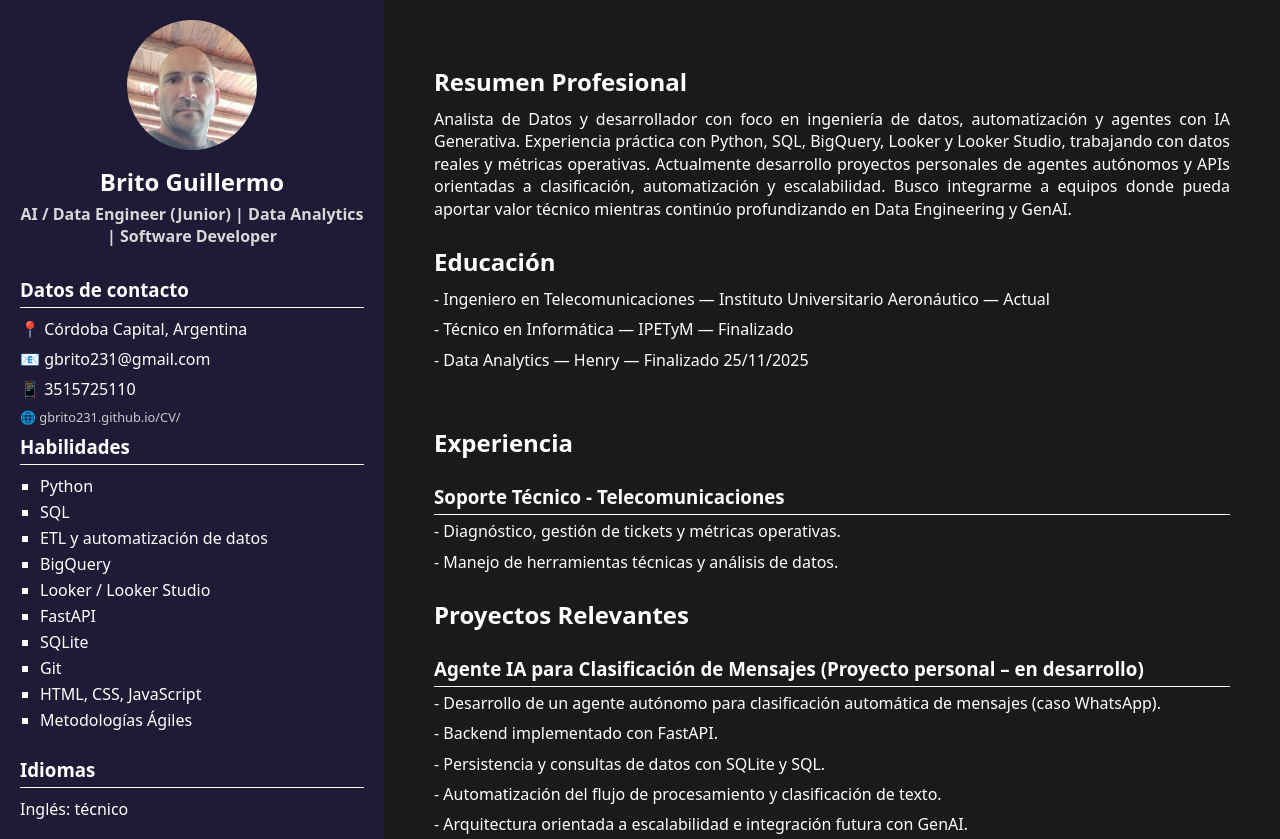
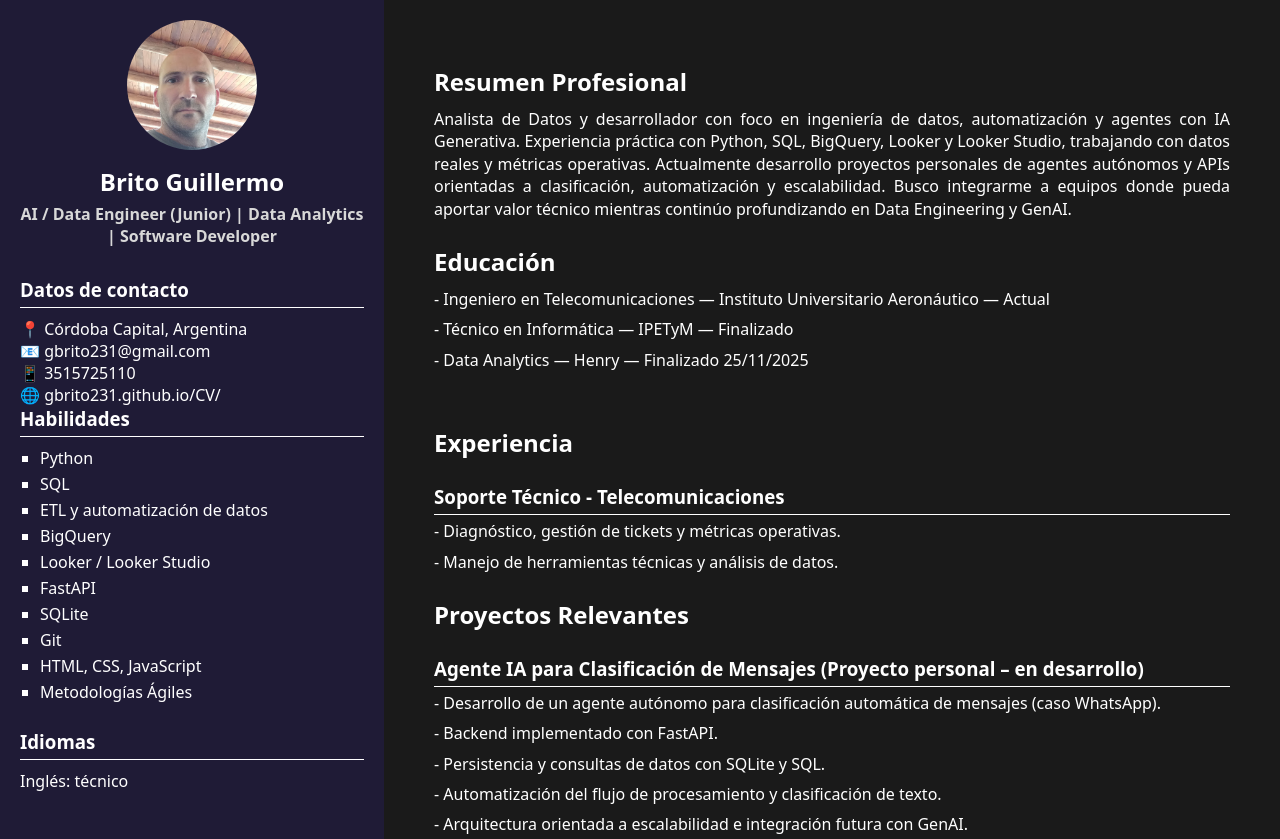
Before and after one commit to gbrito231/CV, a plain HTML site: page index.html in a window 1280 px wide. Shown: the top 839 px of the page. Drawn offline with Linux system fonts and the light colour scheme.

Commit message:
Arreglo espacios otra vez

```diff
--- a/index.html
+++ b/index.html
@@ -65,8 +65,7 @@
             <p>📍 Córdoba Capital, Argentina</p>
             <p>📧 gbrito231@gmail.com</p>
             <p>📱 3515725110</p>
-
-            <p class="cv-link"> 🌐 gbrito231.github.io/CV/ </p>
+            <p> 🌐 gbrito231.github.io/CV/ </p>
 
             <h3>Habilidades</h3>
             <ul>
--- a/styles.css
+++ b/styles.css
@@ -80,7 +80,3 @@
             color: #ccc;
             word-break: break-all;
         }
-
-        p {
-          margin-bottom: 8px;
-        }
```
